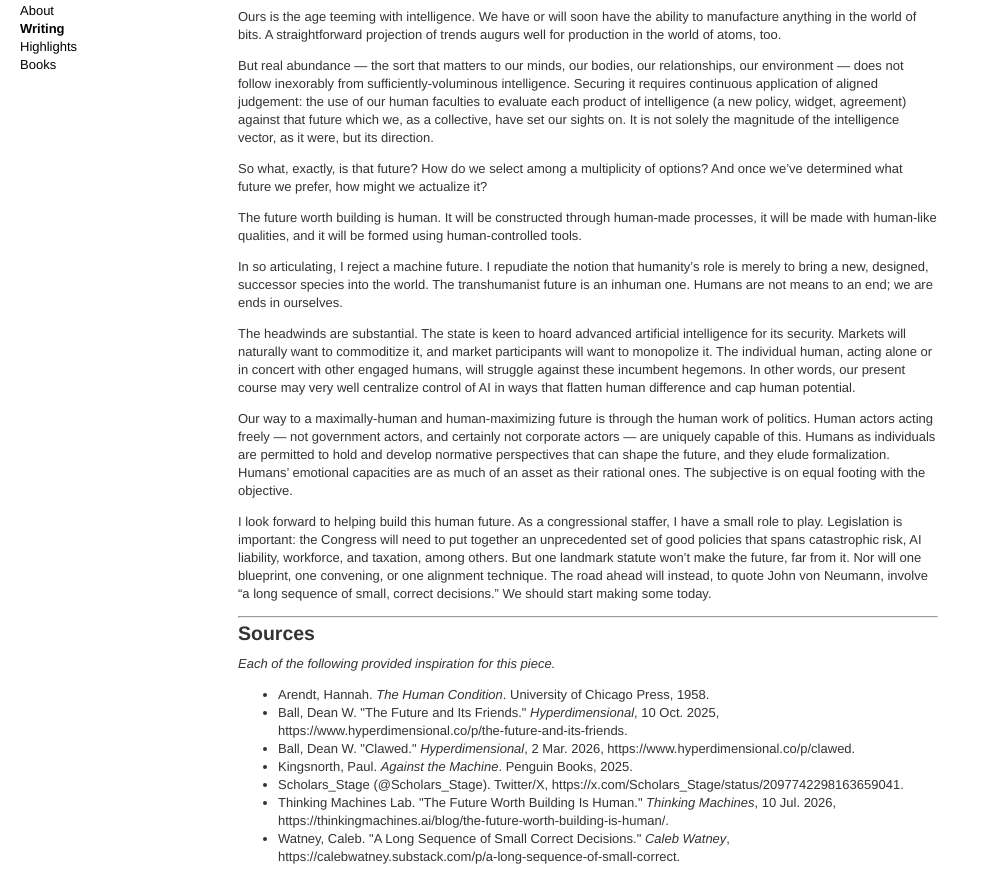
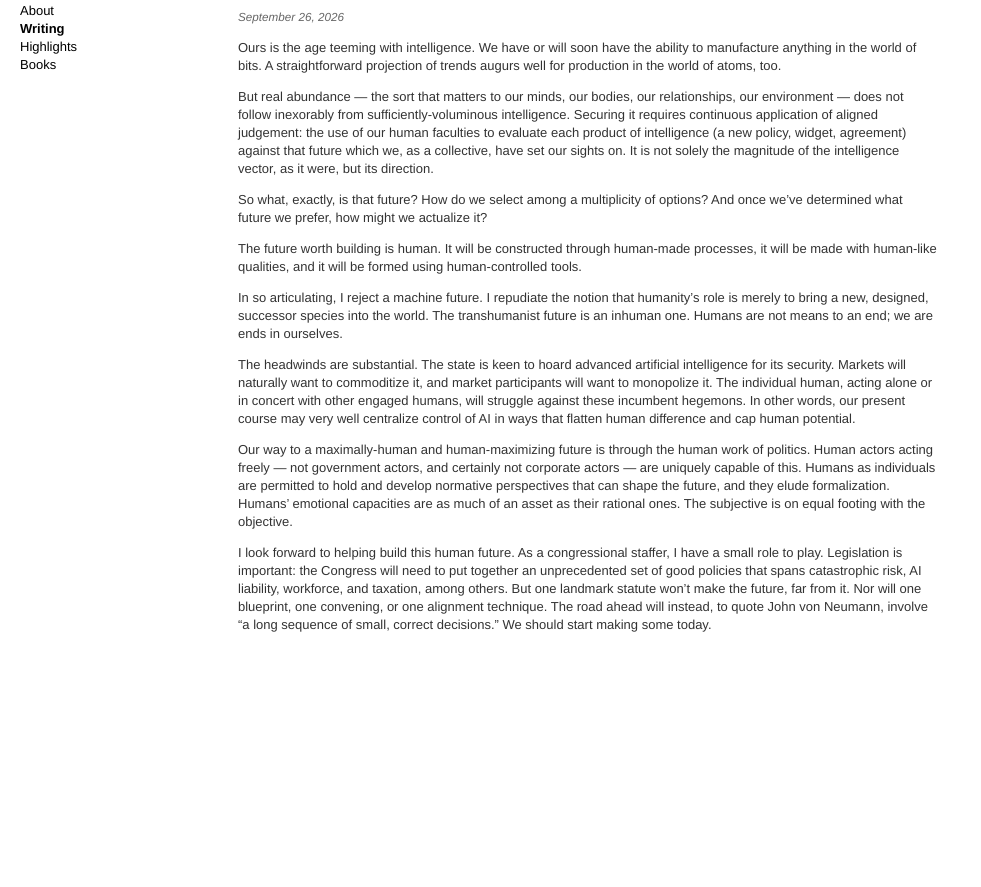
Before and after one commit to dylanirlbeck/dylanirlbeck.com, a website built with Parcel: page writing/thoughts-on-ai-and-the-road-ahead.html in a window 1280 px wide. Shown: the part 56-943 px from the top of the page, without its empty margins (0-981 px from the left). After the commit the page ends 800 px from the top, so only its background shows below. Built offline with nearby package versions, Linux system fonts and the light colour scheme.

Commit message:
Remove sources section from AI essay; add publication dates to all essays

```diff
--- a/styles.css
+++ b/styles.css
@@ -230,3 +230,11 @@ blockquote {
     color: #666;
   }
 }
+
+.date {
+  display: block;
+  color: #666;
+  font-size: 0.9em;
+  margin-top: 0.5em;
+  font-style: italic;
+}
--- a/writing/thoughts-on-ai-and-the-road-ahead.html
+++ b/writing/thoughts-on-ai-and-the-road-ahead.html
@@ -20,6 +20,7 @@
     </nav>
     <div id="page">
       <h1>Thoughts on artificial intelligence, and the road ahead</h1>
+      <span class="date">September 26, 2026</span>
       <p>
         Ours is the age teeming with intelligence. We have or will soon have
         the ability to manufacture anything in the world of bits. A
@@ -83,42 +84,7 @@
         to quote John von Neumann, involve &ldquo;a long sequence of small,
         correct decisions.&rdquo; We should start making some today.
       </p>
-      <hr />
-      <h2>Sources</h2>
-      <p><i>Each of the following provided inspiration for this piece.</i></p>
-      <ul>
-        <li>
-          Arendt, Hannah. <i>The Human Condition</i>. University of Chicago Press,
-          1958.
-        </li>
-        <li>
-          Ball, Dean W. "The Future and Its Friends."
-          <i>Hyperdimensional</i>, 10 Oct. 2025,
-          https://www.hyperdimensional.co/p/the-future-and-its-friends.
-        </li>
-        <li>
-          Ball, Dean W. "Clawed."
-          <i>Hyperdimensional</i>, 2 Mar. 2026,
-          https://www.hyperdimensional.co/p/clawed.
-        </li>
-        <li>
-          Kingsnorth, Paul. <i>Against the Machine</i>. Penguin Books, 2025.
-        </li>
-        <li>
-          Scholars_Stage (@Scholars_Stage). Twitter/X,
-          https://x.com/Scholars_Stage/status/2097742298163659041.
-        </li>
-        <li>
-          Thinking Machines Lab. "The Future Worth Building Is Human."
-          <i>Thinking Machines</i>, 10 Jul. 2026,
-          https://thinkingmachines.ai/blog/the-future-worth-building-is-human/.
-        </li>
-        <li>
-          Watney, Caleb. "A Long Sequence of Small Correct Decisions."
-          <i>Caleb Watney</i>,
-          https://calebwatney.substack.com/p/a-long-sequence-of-small-correct.
-        </li>
-      </ul>
+
     </div>
   </body>
 </html>
```
Also changed, not shown: writing/blockchain-chicken-farm.html (+1 -0 lines), writing/democracys-data.html (+1 -0 lines), writing/design-principles.html (+1 -0 lines), writing/domain-modeling-made-functional.html (+1 -0 lines), writing/human-centered.html (+1 -0 lines), writing/notion-backup-ocaml.html (+1 -0 lines), writing/on-liberal-arts-and-engineering-degrees.html (+1 -0 lines), writing/ruby-error-handling-introduction.html (+1 -0 lines), writing/ruby-error-handling-smelly-patterns.html (+1 -0 lines), writing/singular-identifiers.html (+1 -0 lines), writing/tech-congress-application.html (+1 -0 lines), writing/the-idea-factory.html (+1 -0 lines), writing/the-web-as-information-paradigm.html (+1 -0 lines), writing/track-that-pixel.html (+1 -0 lines), 1 more files, 1 other file.
